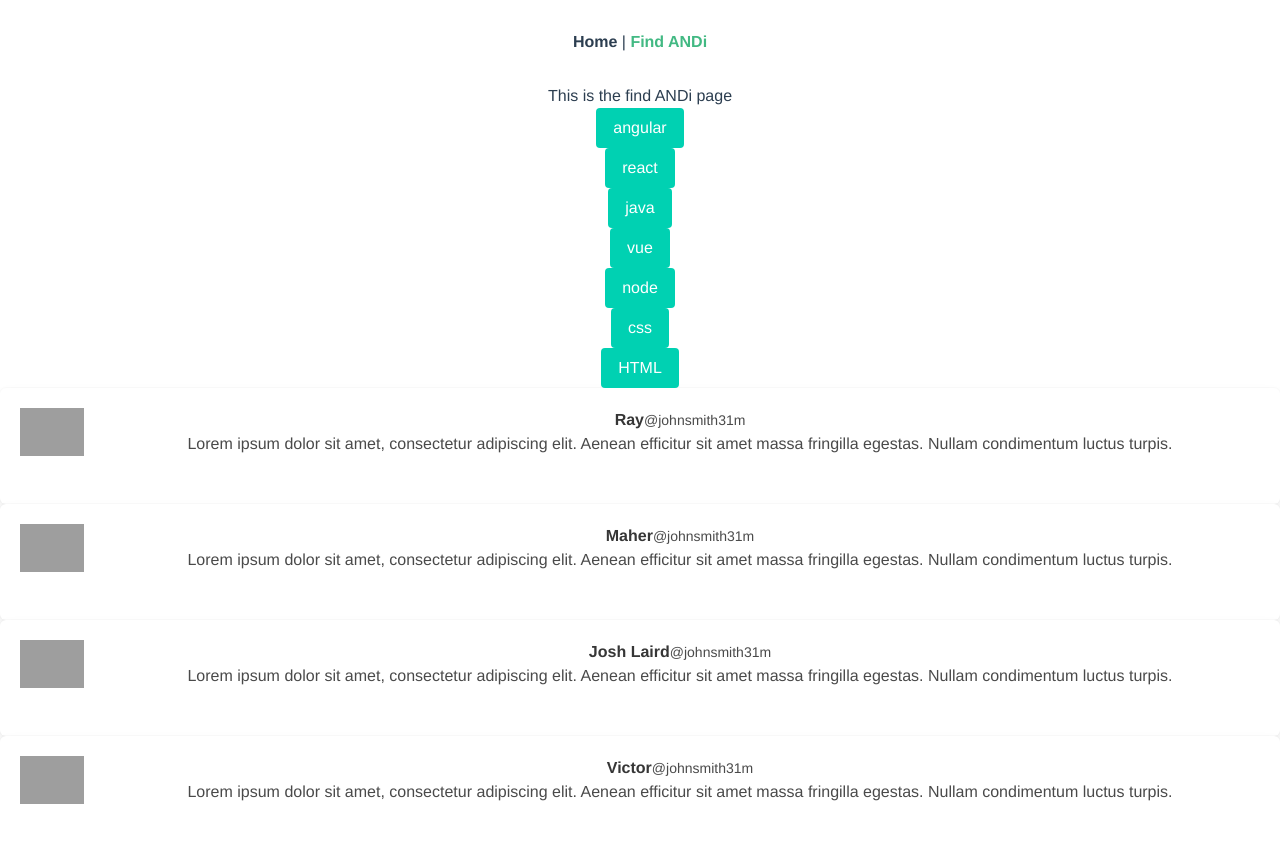
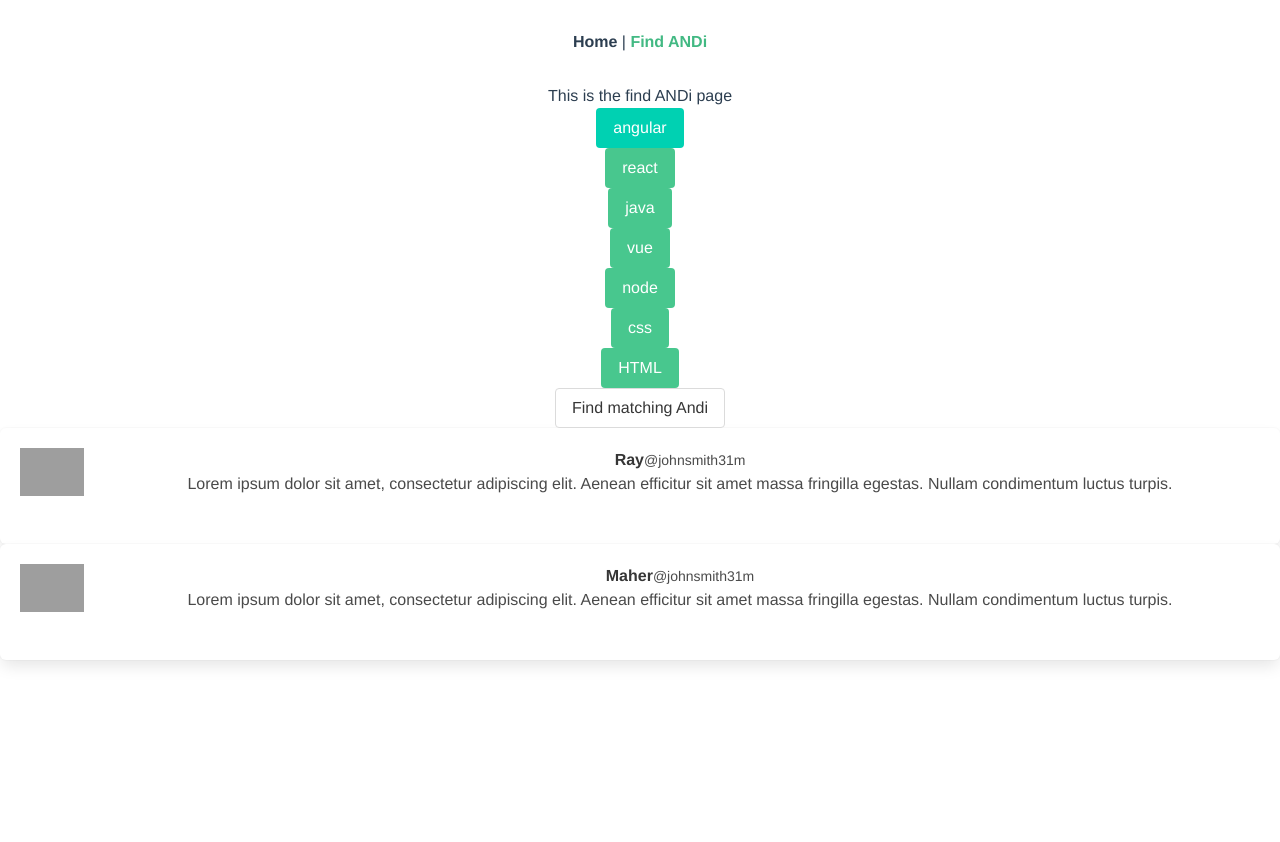
Before and after one commit to ramonpoli/and-scheduling-app-poc, a Vue app: page /#/find-andi in a window 1280 px wide. Both pictures are taken after a click on the link "angular". Shown: the top 842 px of the page. After the commit the page ends 800 px from the top, so only its background shows below. Built offline with nearby package versions, Linux system fonts and the light colour scheme; grey boxes are pictures that could not be loaded.

Commit message:
Add logic for when several tags are selected to give you the right andi

```diff
--- a/src/components/TagElement.vue
+++ b/src/components/TagElement.vue
@@ -1,10 +1,11 @@
 <template>
-    <a class="button is-primary">{{tag.name}}</a>
+    <a class="button is-primary" v-on:click="tagsToMatch.push(tag)" :class="{ 'is-success': tagsToMatch.indexOf(tag) !== 0 }">{{tag.name}}</a>
 </template>
 <script>
 export default {
-  props: [
-    'tag',
-  ],
+  props: {
+    tag: Object,
+    tagsToMatch: Array,
+  },
 };
 </script>
--- a/src/views/FindAndi.vue
+++ b/src/views/FindAndi.vue
@@ -2,10 +2,11 @@
   <div class="find-andi">
     <h1>This is the find ANDi page</h1>
     <div v-bind:key="tag.id" v-for="tag in tags">
-      <tag-element :tag="tag"></tag-element>
+      <tag-element :tag="tag" :tagsToMatch="tagsToMatch"></tag-element>
     </div>
-    <div v-for="andi in andis" :key="andi.id">
-      <AndiDescription :andi="andi"/>
+    <a class="button" v-on:click="findAndi()">Find matching Andi</a>
+    <div v-for="andiToMatch in foundAndis" :key="andiToMatch.id">
+      <AndiDescription :andi="andiToMatch.andiWithMatchingSkills"/>
     </div>
   </div>
 </template>
@@ -24,7 +25,24 @@ export default {
     return {
       tags: Tags,
       andis: Andis,
+      tagsToMatch: [],
     };
+  },
+  computed: {
+    foundAndis() {
+      const vm = this;
+      const andisWithMatchingSkills = [];
+      this.andis.forEach((andiToMatch) => {
+        const matchingSkills = vm.tagsToMatch.filter(tagToFind => andiToMatch.skills.indexOf(tagToFind.name) !== -1);
+        if (matchingSkills.length >= 1) {
+          andisWithMatchingSkills.push({
+            andiWithMatchingSkills: andiToMatch,
+            matchingSkills,
+          });
+        }
+      });
+      return andisWithMatchingSkills;
+    },
   },
 };
 </script>
```
Also changed, not shown: .eslintrc.js.
